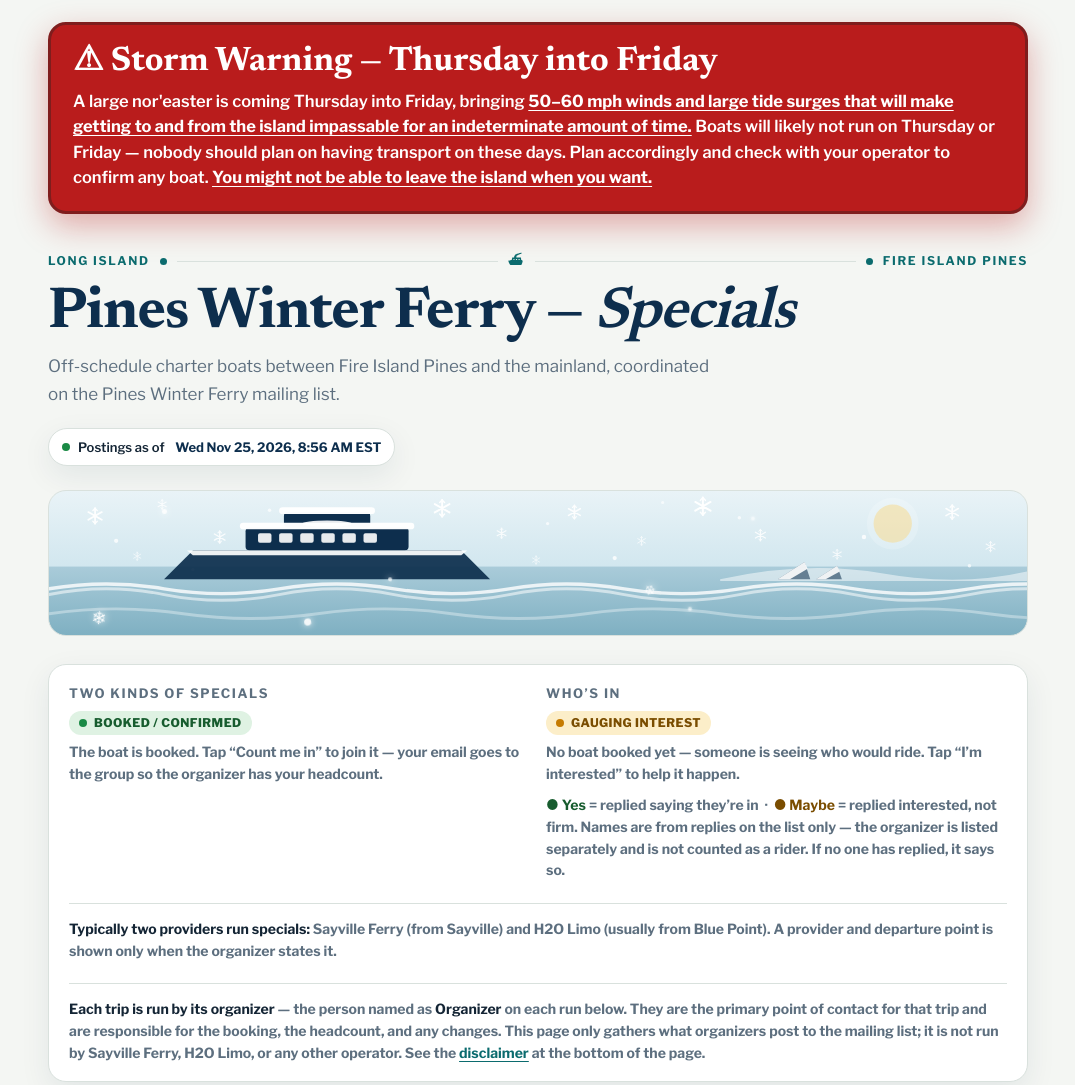
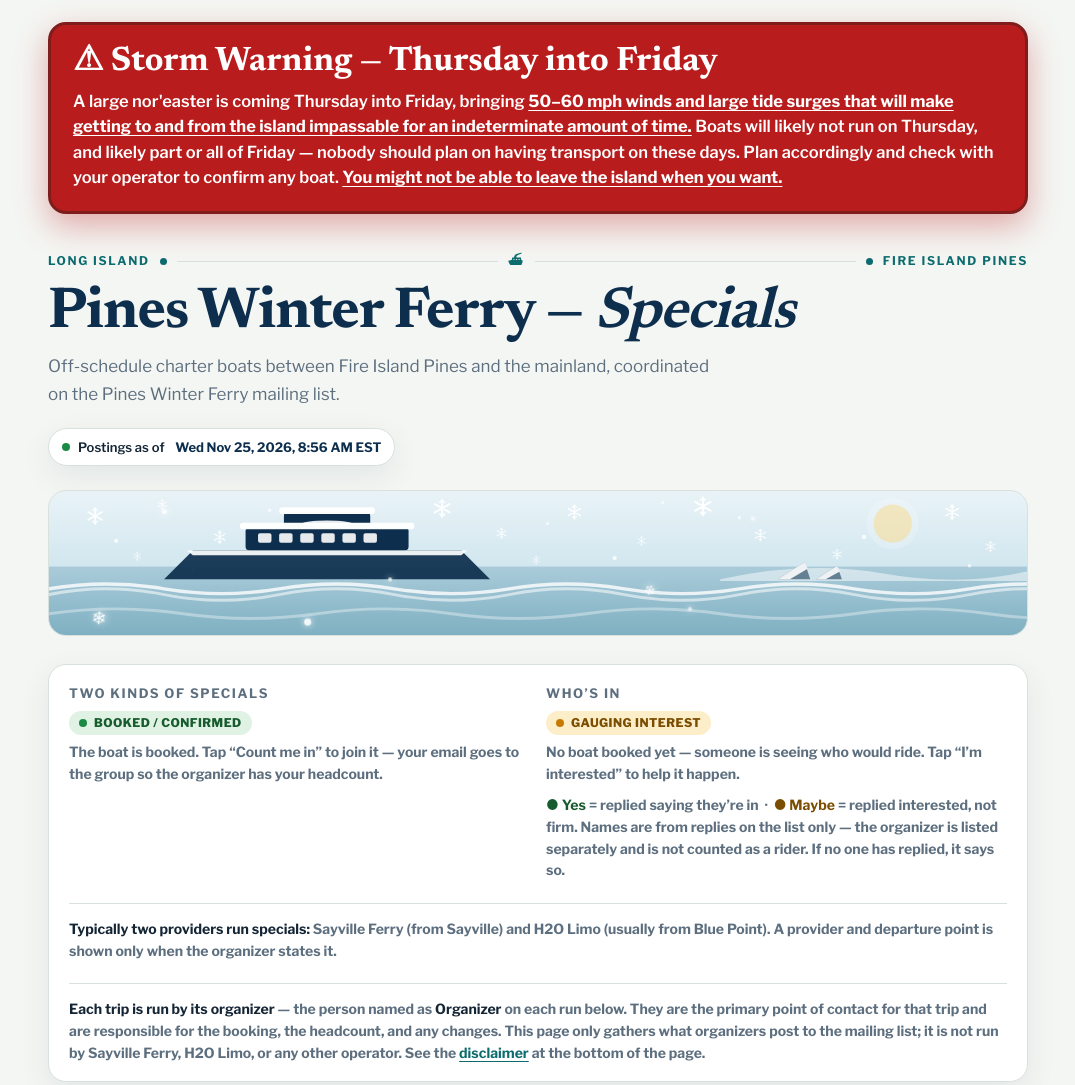
Before and after one commit to lrechis/pines-ferry, a plain HTML site: page index.html in a window 1280 px wide. Shown: the top 1085 px of the page, without its empty margins (102-1177 px from the left). Drawn offline with nearby package versions, Linux system fonts and the light colour scheme.

Commit message:
Storm banner: Thu and likely part/all Fri wording

```diff
--- a/index.html
+++ b/index.html
@@ -240,7 +240,7 @@
 
   <div class="storm-banner" role="alert">
     <h2>⚠ Storm Warning — Thursday into Friday</h2>
-    <p>A large nor'easter is coming Thursday into Friday, bringing <strong>50–60 mph winds and large tide surges that will make getting to and from the island impassable for an indeterminate amount of time.</strong> Boats will likely not run on Thursday or Friday — nobody should plan on having transport on these days. Plan accordingly and check with your operator to confirm any boat. <strong>You might not be able to leave the island when you want.</strong></p>
+    <p>A large nor'easter is coming Thursday into Friday, bringing <strong>50–60 mph winds and large tide surges that will make getting to and from the island impassable for an indeterminate amount of time.</strong> Boats will likely not run on Thursday, and likely part or all of Friday — nobody should plan on having transport on these days. Plan accordingly and check with your operator to confirm any boat. <strong>You might not be able to leave the island when you want.</strong></p>
   </div>
 
   <header class="hero">
```
